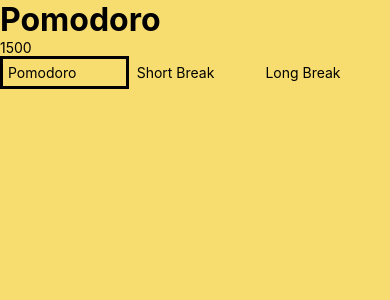
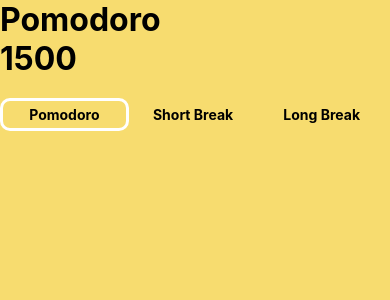
Before and after one commit to robertcach/pomodoro-app, a React Native app: screen / in a window 390 px wide. Shown: the top 300 px of the page. Built offline with nearby package versions, Linux system fonts and the light colour scheme.

Commit message:
style: add styles to header buttons

```diff
--- a/App.tsx
+++ b/App.tsx
@@ -1,14 +1,7 @@
 import { StatusBar } from "expo-status-bar";
 import { useState } from "react";
 
-import {
-  StyleSheet,
-  Text,
-  View,
-  Button,
-  SafeAreaView,
-  Platform,
-} from "react-native";
+import { StyleSheet, Text, View, SafeAreaView, Platform } from "react-native";
 import {
   COLORS,
   SECONDS_IN_MINUTE,
@@ -30,7 +23,7 @@ export default function App() {
     >
       <View style={{ paddingTop: Platform.OS === "android" ? 30 : 0 }}>
         <Text style={styles.text}>Pomodoro</Text>
-        <Text>{time}</Text>
+        <Text style={styles.text}>{time}</Text>
         <Header
           currentTime={currentTime}
           setCurrentTime={setCurrentTime}
--- a/src/components/Header.tsx
+++ b/src/components/Header.tsx
@@ -34,7 +34,7 @@ export default function Header({
             currentTime !== TIME_TYPES[index] && { borderColor: "transparent" },
           ]}
         >
-          <Text>{option}</Text>
+          <Text style={{ fontWeight: "bold" }}>{option}</Text>
         </TouchableOpacity>
       ))}
     </View>
@@ -46,5 +46,9 @@ const styles = StyleSheet.create({
     width: "33%",
     borderWidth: 3,
     padding: 5,
+    borderRadius: 10,
+    borderColor: "white",
+    marginVertical: 20,
+    alignItems: "center",
   },
 });
```
